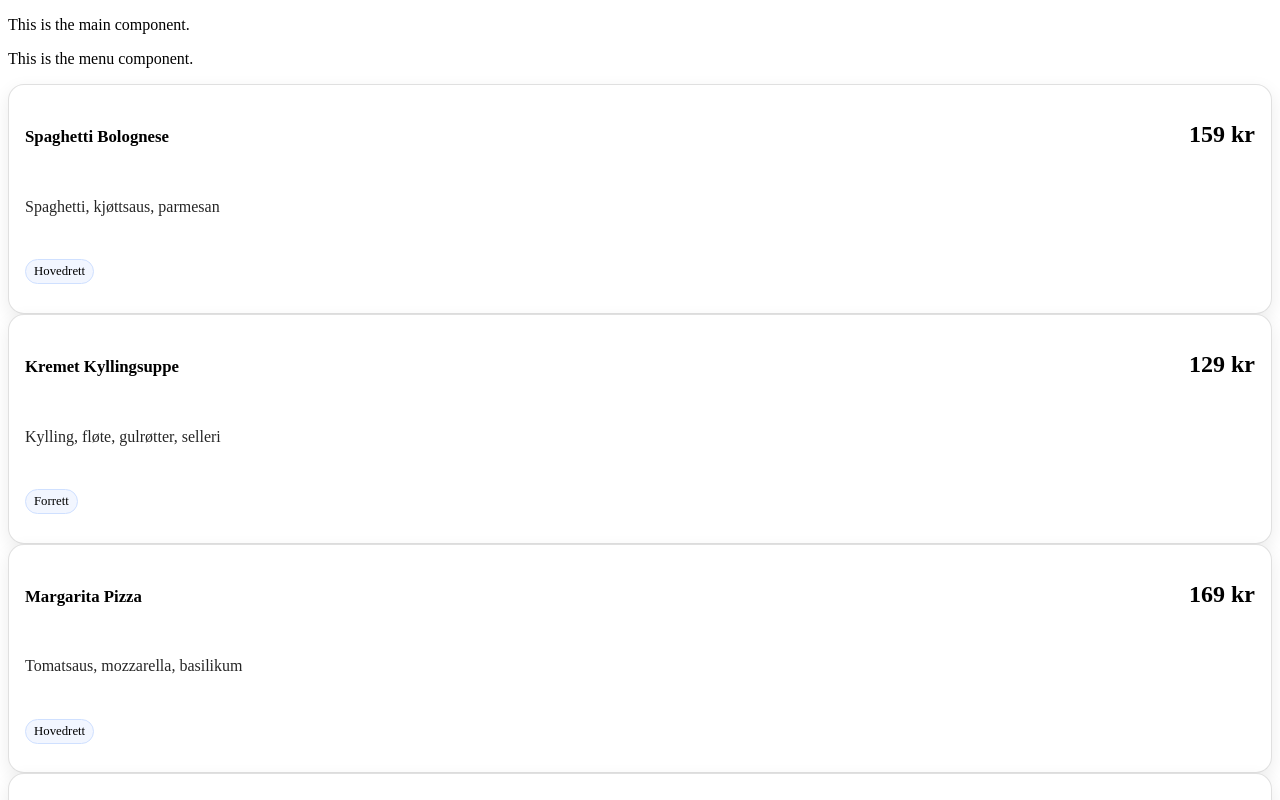
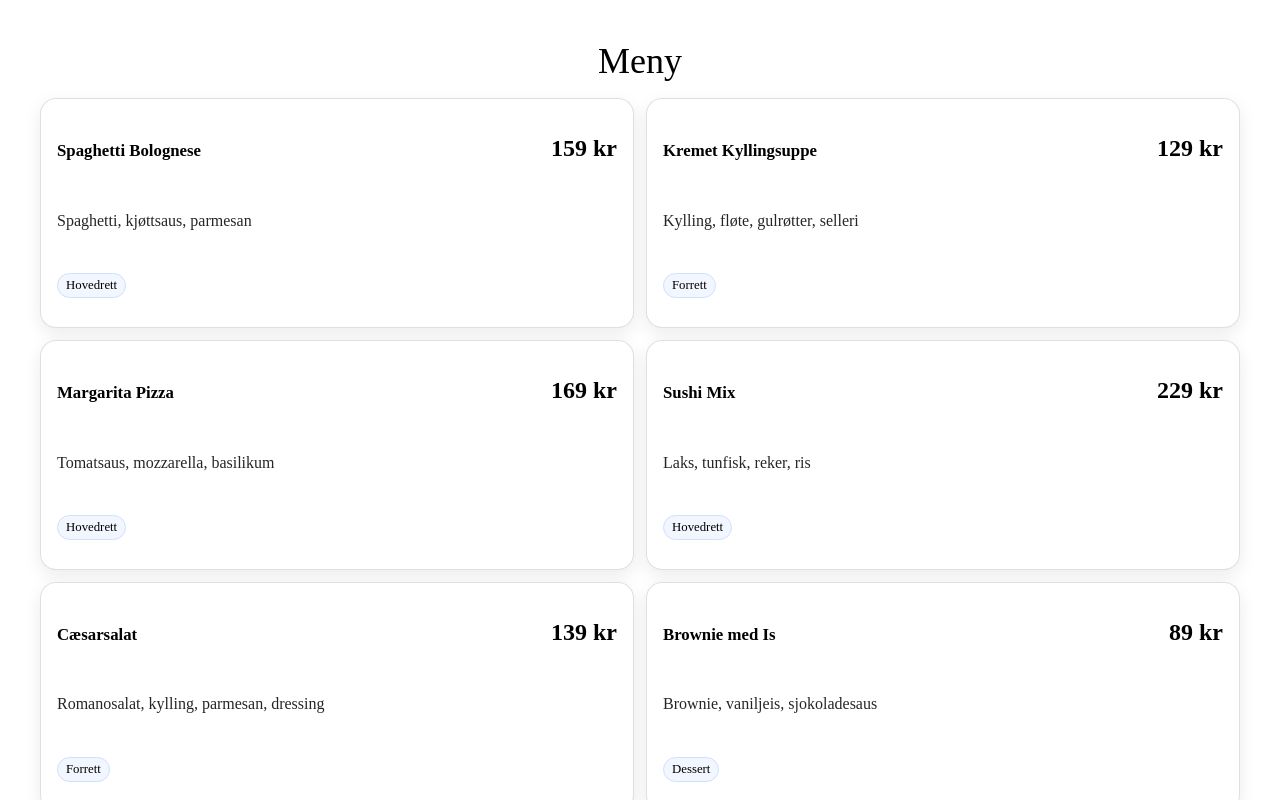
Before and after one commit to MrHryhorii/restaurant-menu, a React (Vite) app: page / in a window 1280 px wide. Shown: the top 800 px of the page. Built offline with nearby package versions, Linux system fonts and the light colour scheme.

Commit message:
base-menu-css

```diff
--- a/src/component/App.jsx
+++ b/src/component/App.jsx
@@ -1,5 +1,6 @@
 import React from 'react'
 import Menu from './Menu';
+import '../css/app.css'
 // import menu data
 import data from './data'
 
@@ -9,7 +10,7 @@ const App = () => {
 
     return (
         <div className='app'>
-            <p>This is the main component.</p>
+            <p className='app-title'>Meny</p>
             <Menu array={meny}/>
         </div>
     )
--- a/src/component/Menu.jsx
+++ b/src/component/Menu.jsx
@@ -1,12 +1,11 @@
 import React from 'react'
 import Dish from './Dish';
+import '../css/menu.css'
 
 const Menu = (props) => {
   return (
     <div className='menu'>
-        <p>This is the menu component.</p>
-
-        <section>
+        <section className='cards'>
             {
               props.array
               .map(
--- a/src/css/app.css
+++ b/src/css/app.css
@@ -0,0 +1,9 @@
+.app {
+    min-height: 100dvh;
+    padding: 2rem;
+}
+.app-title {
+    margin: 0 0 1rem 0;
+    font-size: clamp(1.5rem, 2vw + 1rem, 2.25rem);
+    text-align: center;
+}
--- a/src/css/menu.css
+++ b/src/css/menu.css
@@ -0,0 +1,5 @@
+.cards{
+    display: grid;
+    grid-template-columns: 1fr 1fr;
+    gap: 0.75rem;
+}
```
